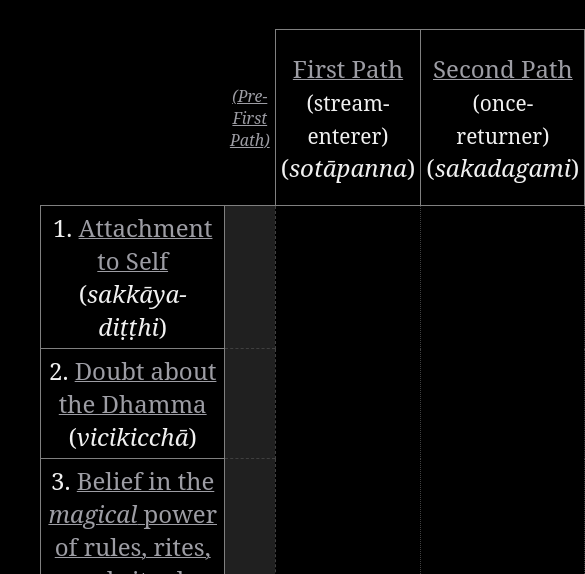
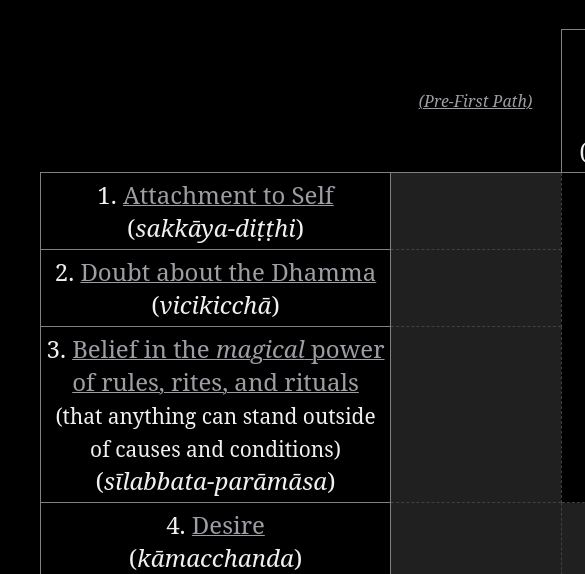
Before and after one commit to transcendentmind/transcendentmind.github.io, a plain HTML site: page html/ten_fetters_and_four_paths.html in a window 390 px wide. Shown: the part 270-844 px from the top of the page, 585 px wide, since content can reach past the window. Drawn offline with Linux system fonts and the light colour scheme.

Commit message:
Adjusted CSS in ten_fetters_and_four_paths.html to improve mobile browser support

```diff
--- a/html/ten_fetters_and_four_paths.html
+++ b/html/ten_fetters_and_four_paths.html
@@ -25,9 +25,14 @@
   table {
     border-collapse: collapse;
     border: none;
+    table-layout: fixed;
+    width: 100%;
   }
   .small-text {
     font-size: 87%;
+  }
+  .column-fetters {
+    width: 340px;
   }
   .column-stage {
     width: 160px;
@@ -72,7 +77,7 @@
 <h1 id="ten-fetters-and-four-paths">Ten Fetters and Four Paths</h1>
 <table>
 <tr>
-<th style="border: none;">
+<th style="border: none;" class="column-fetters">
 </th>
 <th style="border: none; font-size: 66%; font-style: italic;" class="column-stage">
 <a href='https://www.youtube.com/watch?v=eL36yVnWcb8&t=57m08s'>(Pre-First
```
